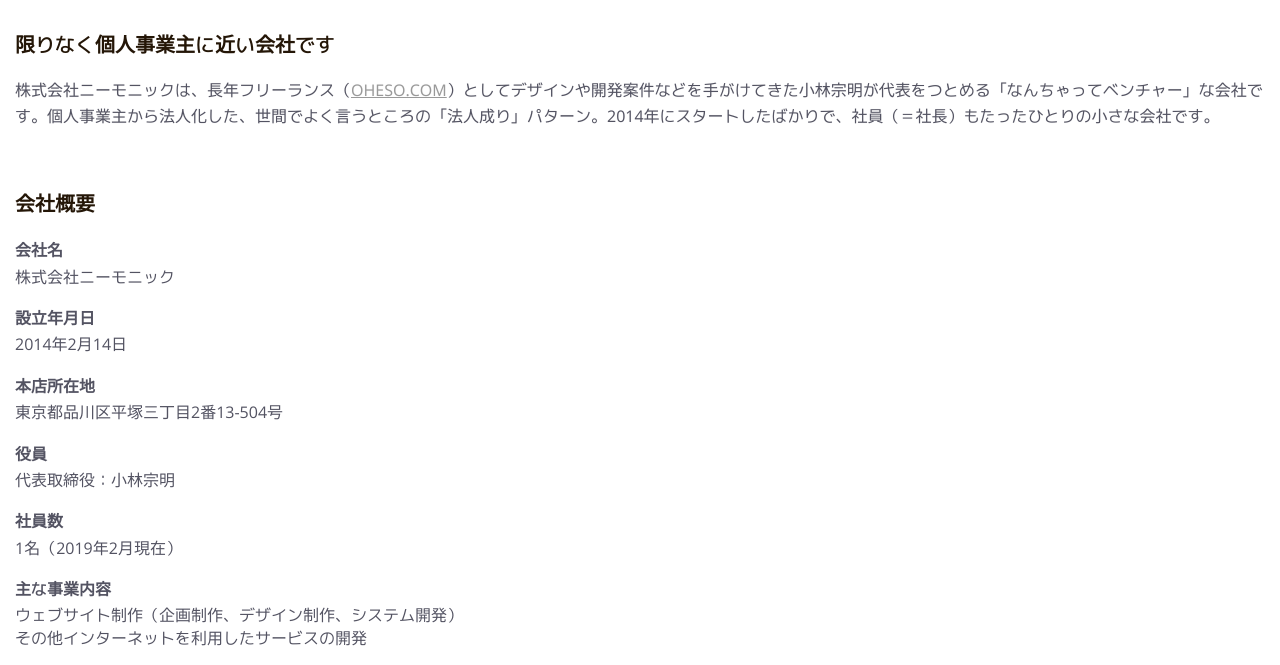
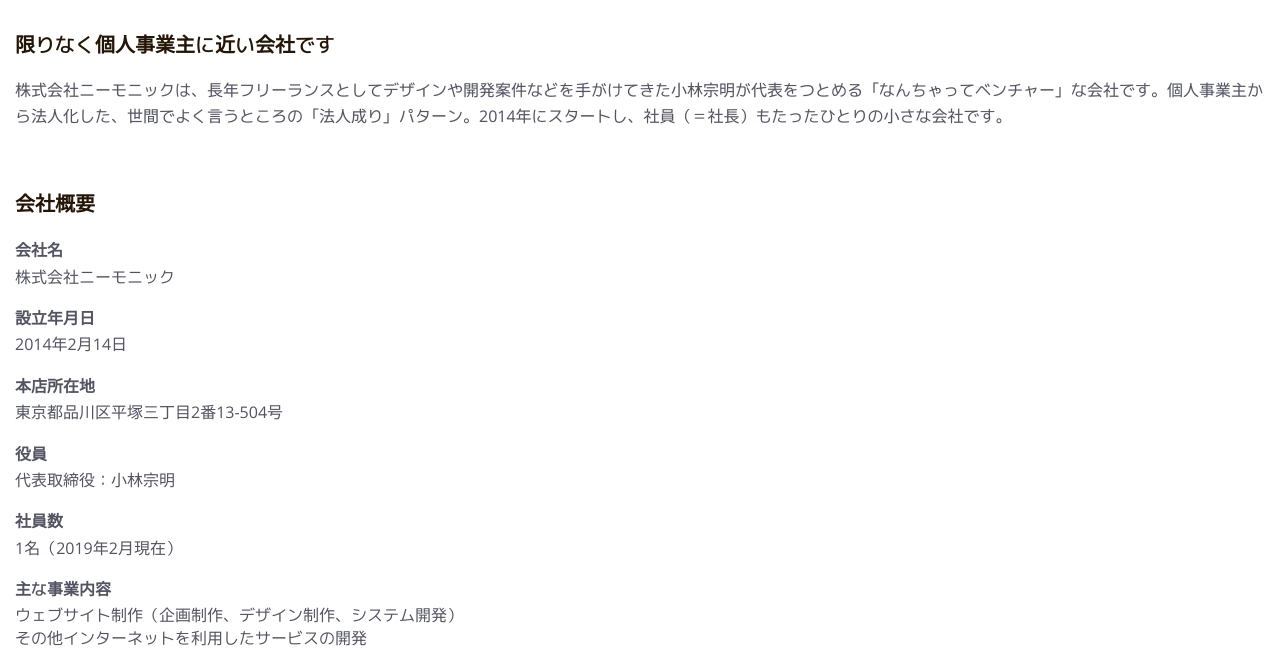
Before and after one commit to mnemonic-co-jp/mnemonic-official, a Python web app: template templates/about.html in a window 1280 px wide. Shown: the part 96-761 px from the top of the page. Run offline with Jinja, Linux system fonts and the light colour scheme; the template is opened without the code that fills it, so the values that code supplies are empty; some libraries are stand-ins or nearby versions.

Commit message:
文言修正

```diff
--- a/templates/about.html
+++ b/templates/about.html
@@ -58,7 +58,7 @@
 {% block content %}
 	<section class="section">
 		<h2>限りなく個人事業主に近い会社です</h2>
-		<p>株式会社ニーモニックは、長年フリーランス（<a href="http://www.oheso.com">OHESO.COM</a>）としてデザインや開発案件などを手がけてきた小林宗明が代表をつとめる「なんちゃってベンチャー」な会社です。個人事業主から法人化した、世間でよく言うところの「法人成り」パターン。2014年にスタートしたばかりで、社員（＝社長）もたったひとりの小さな会社です。</p>
+		<p>株式会社ニーモニックは、長年フリーランスとしてデザインや開発案件などを手がけてきた小林宗明が代表をつとめる「なんちゃってベンチャー」な会社です。個人事業主から法人化した、世間でよく言うところの「法人成り」パターン。2014年にスタートし、社員（＝社長）もたったひとりの小さな会社です。</p>
 	</section>
 	<section class="section">
 		<h2>会社概要</h2>
```
